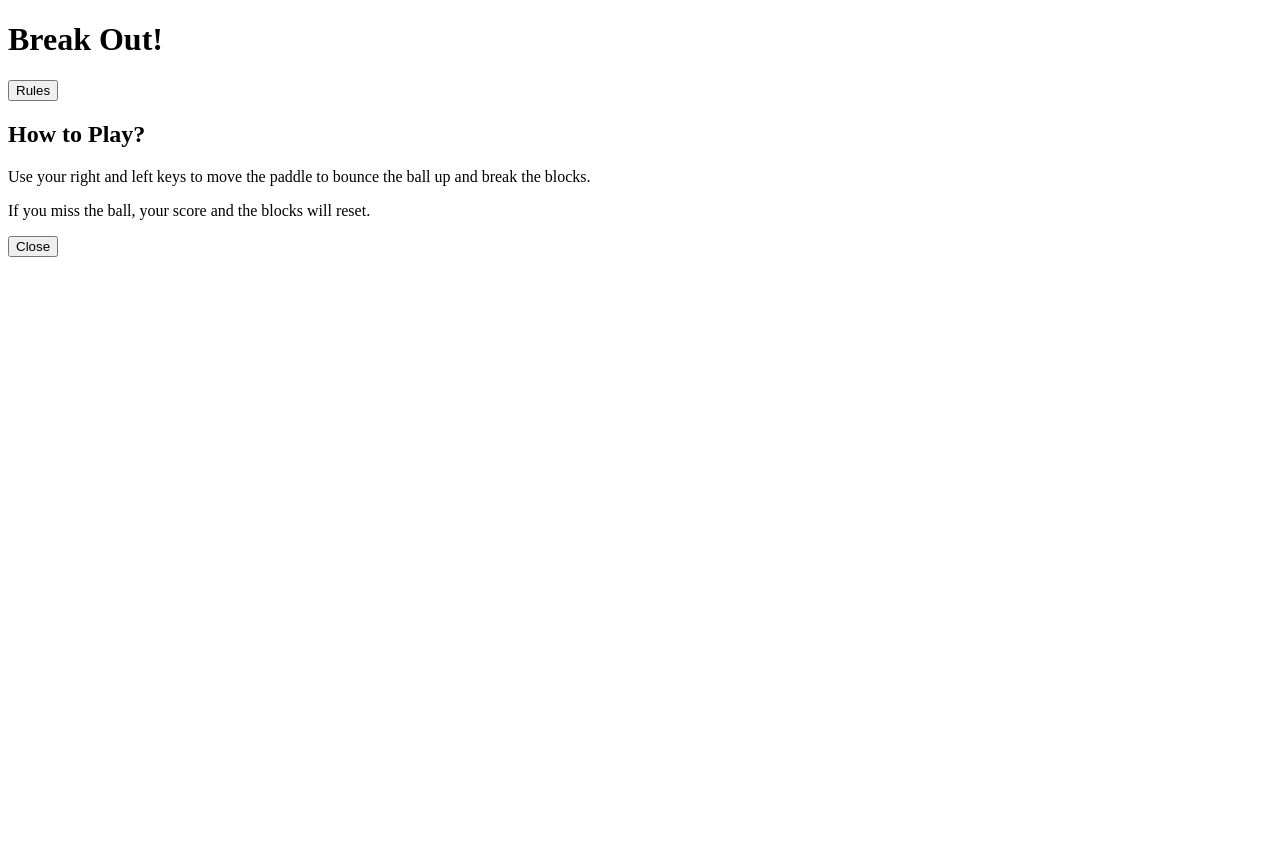
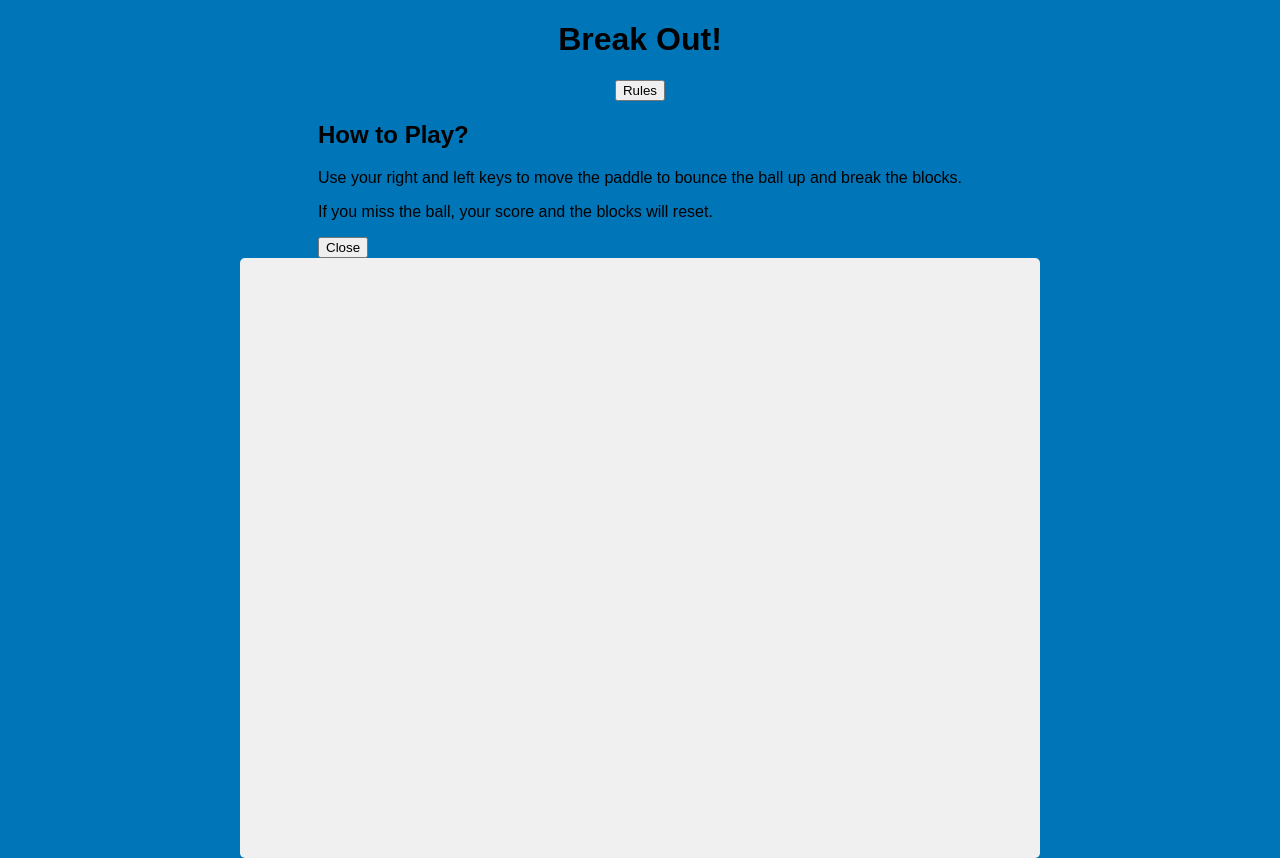
Before and after one commit to MiguelRAvila/BreakOut-, a plain HTML site: page index.html in a window 1280 px wide. Before the commit the page ends 800 px from the top, so only its background shows below. Drawn offline with Linux system fonts and the light colour scheme.

Commit message:
Basic Styling

```diff
--- a/index.html
+++ b/index.html
@@ -26,7 +26,7 @@
             Close
         </button>
     </div>
-    <canvas id="canvas" width="800" heihght="600">
+    <canvas id="canvas" width="800" height="600">
 
     </canvas>
     <script src="app.js"></script>
--- a/style.css
+++ b/style.css
@@ -0,0 +1,20 @@
+* {
+    box-sizing: border-box;
+}
+
+body {
+    background-color: #0075b7;
+    display: flex;
+    flex-direction: column;
+    align-items: center;
+    justify-content: center;
+    font-family: Arial, Helvetica, sans-serif;
+    min-height: 100vh;
+    margin: 0;
+}
+
+canvas {
+    background: #f0f0f0;
+    display: block;
+    border-radius: 5px;
+}
```
